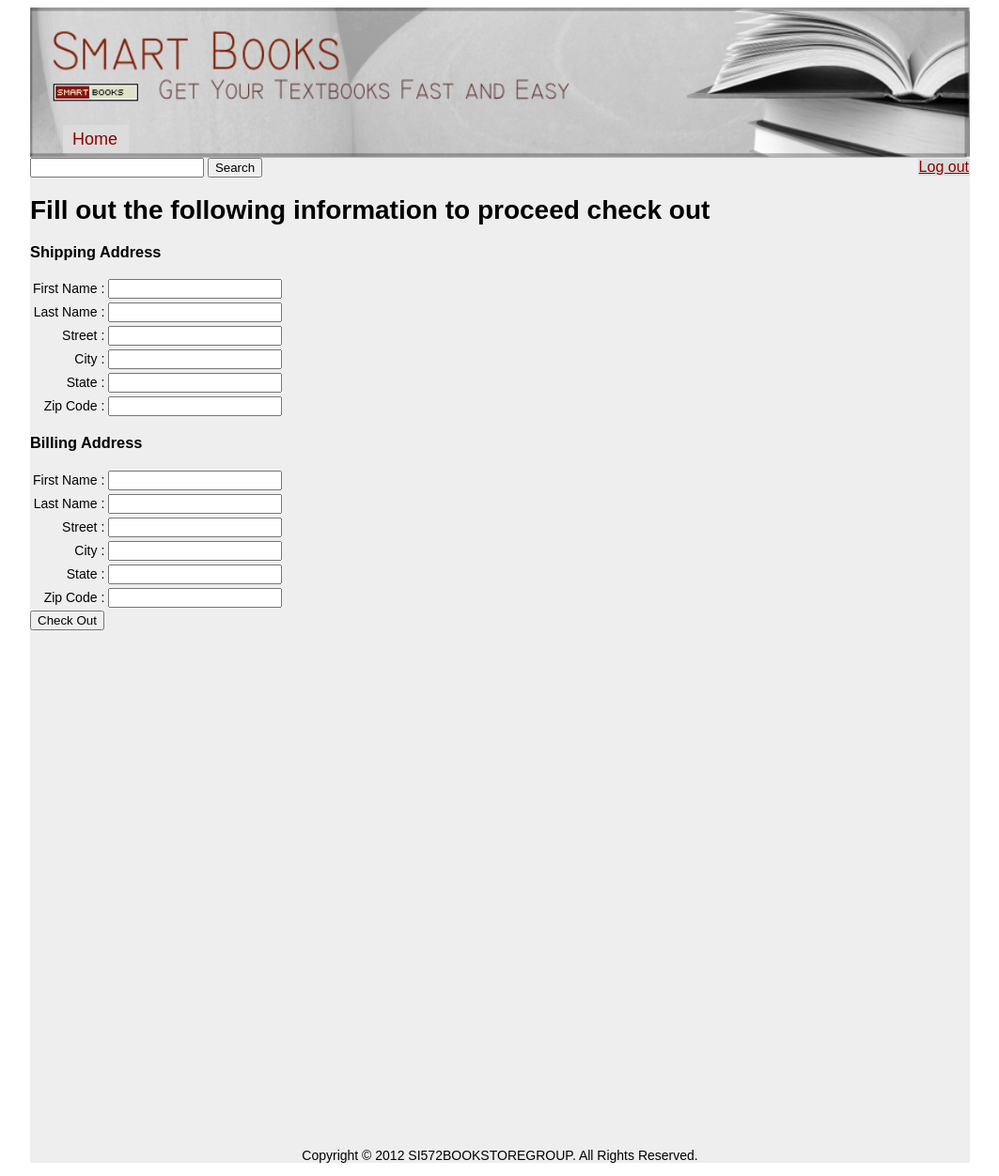
After one commit to fifteeen/SI572SmartBooks, a PHP site: page /checkout.php in a window 1280 px wide. The commit adds this page. Shown: the whole page at 94% size, without its empty margins (108-1171 px from the left). Run offline with PHP 8.4, Linux system fonts and the light colour scheme.

Commit message:
updated by Daodao

```diff
--- /dev/null
+++ b/checkout.php
@@ -0,0 +1,125 @@
+<?php
+require_once "db.php";
+SESSION_START();
+if (isset($_SESSION['error']))
+{
+		unset($_SESSION['error']);
+}
+if (isset($_SESSION['success']))
+{
+		echo $_SESSION['success'];
+			unset($_SESSION['success']);
+}
+if ( isset($_SESSION['name']) )
+{
+
+}
+
+?>
+
+<!DOCTYPE HTML PUBLIC "-//W3C//DTD HTML 4.01//EN"
+   "http://www.w3.org/TR/html4/strict.dtd">
+<html>
+    <head>
+        <title>Check Out</title>
+        <link type="text/css" rel="stylesheet" href="main.css">
+    </head>
+    <body>
+      <div id="container">
+        <div id="header">
+            <ul>
+              <li><a href="index.php">Home</a></li>
+            </ul>
+        </div><!-- end header -->
+        <div id="content">
+			<div id="toolbar">
+				<ul>
+				  <li><a href="logout.php">Log out</a></li>
+				</ul>
+				<form method="get" action="">
+				  <input type="text" id="search-text" name="s" value="" />
+				  <input type="submit" id="search-submit" value="Search" />
+				</form>
+			</div><!-- end toolbar -->
+			<div id="booklist">
+				<h1>Fill out the following information to proceed check out</h1>
+        		<form method="post">
+           	 	<table border="0">
+           	 	<h3>Shipping Address</h3>
+                	<tr>
+                    	<td align="right">First Name</td>
+                    	<td>:</td>
+                    	<td><input type="text" name="fname"></td>
+                	</tr>
+                	<tr>
+                    	<td align="right">Last Name</td>
+                    	<td>:</td>
+                    	<td><input type="text" name="lname"></td>
+                	</tr>
+                	<tr>
+                    	<td align="right">Street</td>
+                    	<td>:</td>
+                    	<td><input type="text" name="street"></td>
+                	</tr>
+                	<tr>
+                    	<td align="right">City</td>
+                    	<td>:</td>
+                    	<td><input type="text" name="city"></td>
+                	</tr>
+                	<tr>
+                    	<td align="right">State</td>
+                    	<td>:</td>
+                    	<td><input type="text" name="state"></td>
+                	</tr>
+                	<tr>
+                    	<td align="right">Zip Code</td>
+                    	<td>:</td>
+                    	<td><input type="text" name="zip"></td>
+                	</tr>
+                </table>
+        		</form>
+                <form method="post">
+           	 	<table border="0">
+                	<h3>Billing Address</h3>
+                	<tr>
+                    	<td align="right">First Name</td>
+                    	<td>:</td>
+                    	<td><input type="text" name="fname"></td>
+                	</tr>
+                	<tr>
+                    	<td align="right">Last Name</td>
+                    	<td>:</td>
+                    	<td><input type="text" name="lname"></td>
+                	</tr>
+                	<tr>
+                    	<td align="right">Street</td>
+                    	<td>:</td>
+                    	<td><input type="text" name="street"></td>
+                	</tr>
+                	<tr>
+                    	<td align="right">City</td>
+                    	<td>:</td>
+                    	<td><input type="text" name="city"></td>
+                	</tr>
+                	<tr>
+                    	<td align="right">State</td>
+                    	<td>:</td>
+                    	<td><input type="text" name="state"></td>
+                	</tr>
+                	<tr>
+                    	<td align="right">Zip Code</td>
+                    	<td>:</td>
+                    	<td><input type="text" name="zip"></td>
+                	</tr>
+            	</table>
+       		 	</form>
+       		 	<form method="get" action="">
+					<input type="submit" id="checkout-submit" value="Check Out" />
+				</form>
+        	</div><!--end booklist-->
+
+        <div id="footer">
+            <p>Copyright &copy 2012 SI572BOOKSTOREGROUP. All Rights Reserved.</p>
+        </div><!--end footer-->
+    </body>
+</html>
--- a/logout.php
+++ b/logout.php
@@ -10,7 +10,7 @@ if (isset($_POST['logout']))
 {
 	echo "fefefegf";
 	session_destroy();
-	header('location: index.php');
+	header('location:index.php');
 	return;
 }
 echo $_SESSION['name']. " Are you sure you want to log out? \n";
--- a/main.css
+++ b/main.css
@@ -1,35 +1,7 @@
 body {
 	text-align: justify;
 	font-family: Arial, Helvetica, sans-serif;
-	font-size: 13px;
-}
-
-h1, h2, h3 {
-
-}
-
-h1 {
-
-}
-
-h2 {
-
-}
-
-h3 {
-
-}
-
-p, ul, ol {
-	margin-bottom: 20px;
-	line-height: 2em;
-}
-
-p {
-}
-
-blockquote {
-
+	font-size: 14px;
 }
 
 ul, ol, li {
@@ -38,50 +10,71 @@ ul, ol, li {
 	list-style: none;
 }
 
-a {
-
-}
 
 a:hover {
 	text-decoration: none;
 	color: #838383;
 }
 
+#container{
+    width:1000px;
+    margin:0 auto;
+}
+
 #header{
-    background-color:#555;
-    width:1200px;
-    height:240px;
-    margin:auto;
+    width:1000px;
+    height:160px;
+    background:url('banner.jpg') no-repeat;
+    background-size:1000px 160px;
 }
 
 #header a{
-    font-size:22px;
-    font-weight:bold;
-    color:white;
+	margin:0;
+	margin-top:5px;
+	margin-left:10px;
+	width:50px;
+	height:20px;
+	display:block;
+	position:absolute;
+	/*
+		absolute changes the position of element relative to its first parent
+	*/
+    font-size:18px;
+    color:#8B0000;
     text-decoration: none;
 }
 
 #header ul{
-    position:relative;
-    padding-top:0px;
+    margin-top:125px;
+    margin-left:35px;
+	position:absolute;
 }
 
 #header ul li{
-    background-color:#bbb;
-    display:inline;
-    padding:10px;
-    text-decoration: none;
+    background-color:#DCDCDC;
+	padding:0;
+	width:70px;
+	height:30px;
 }
 
 #content {
     background-color:#eee;
-    width:1200px;
-    height:500px;
-    margin:auto;
+    width:1000px;
 }
-
-#content a{
-    color:black;
+#toolbar ul{
+    margin-top: 0px;
+    position: relative;
+    padding-top: 1px;
+}
+#toolbar ul li{
+    background-color:#DCDCDC;
+    width: 80px;
+    height: 15px;
+    text-decoration: none;
+    text-align: center;
+}
+#toolbar a{
+    color:#8B0000;
     font-size:16px;
 }
 
@@ -102,10 +95,51 @@ a:hover {
 
 #content ul li{
     display:inline;
-    background-color:#aaa;
-    padding:10px;
+    background-color:#DCDCDC;
+    padding:1px;
+}
+#booklist{
+	width:1000px;
+	height:1000px;
+	border-color:black;
+	border-width:2px;
 }
 
+.book img{
+float: left;
+width: 100px;
+height:160px;
+margin:5px;
+
+}
+
+.book img_2{
+float: left;
+width: 200px;
+height:320px;
+margin:50px;
+}
+
+.book info{
+float: left;
+margin-left: 280px;
+}
+
+.book info_2{
+width: 1000px;
+margin-left: 280px;
+}
+
+.book{
+    background-color:white;
+    margin:20px;
+	float:left;
+	width:460px;
+}
+.book_info{
+	float: left:
+	margin-left: 150px;
+}
 #footer{
     text-align:center;
 }
```
Also changed, not shown: bookInfo.php (added, +89 -0 lines), delete.php (added, +62 -0 lines), edit.php (added, +76 -0 lines), index.php (+80 -7 lines), login.php (+7 -5 lines), schema.sql (+8 -2 lines), shoppingcart.php (+30 -10 lines), 1.jpg (added), 2.jpg (added), 3.jpg (added), login2.php (line endings or trailing spaces).
